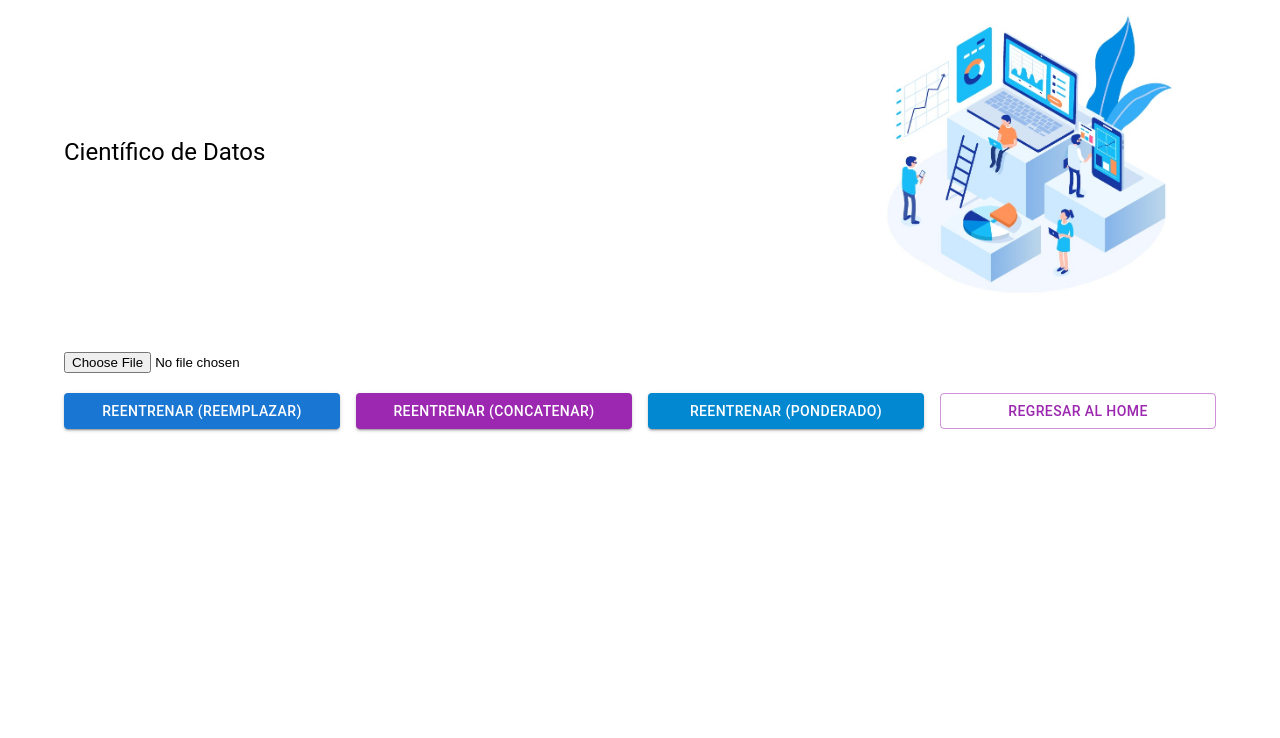
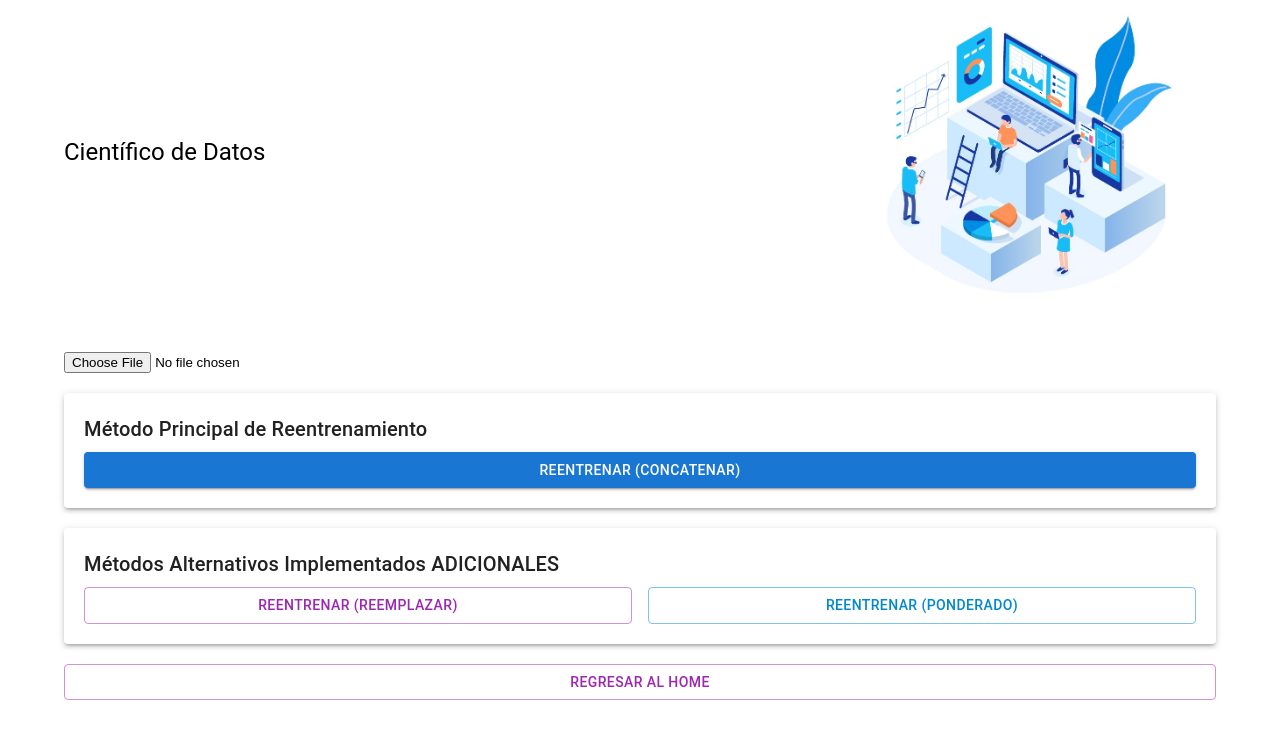
Before and after one commit to Jd-briceno/Front_BI, a React (Create React App) app: page /scientist in a window 1280 px wide. Shown: the top 738 px of the page. Built offline with nearby package versions, Linux system fonts and the light colour scheme.

Commit message:
Frontend Final

```diff
--- a/src/components/DataScientist.js
+++ b/src/components/DataScientist.js
@@ -1,5 +1,5 @@
 import React, { useState } from 'react';
-import { Button, Typography, Container, Grid, CircularProgress } from '@mui/material';
+import { Button, Typography, Container, Grid, CircularProgress, Paper } from '@mui/material';
 import { useNavigate } from 'react-router-dom';
 
 function DataScientist() {
@@ -61,11 +61,30 @@ function DataScientist() {
         style={{ marginTop: '20px', marginBottom: '20px' }}
       />
 
-      <Grid container spacing={2}>
-        <Grid item xs={3}>
+      <Paper elevation={3} style={{ padding: '20px', marginBottom: '20px' }}>
+        <Typography variant="h6" gutterBottom>
+          Método Principal de Reentrenamiento
+        </Typography>
         <Button
           variant="contained"
           color="primary"
+          onClick={() => handleRetrain('concatenate')}
+          disabled={loading}
+          fullWidth
+        >
+          Reentrenar (Concatenar)
+        </Button>
+      </Paper>
+
+      <Paper elevation={3} style={{ padding: '20px', marginBottom: '20px' }}>
+        <Typography variant="h6" gutterBottom>
+          Métodos Alternativos Implementados ADICIONALES
+        </Typography>
+        <Grid container spacing={2}>
+          <Grid item xs={6}>
+            <Button
+              variant="outlined"
+              color="secondary"
               onClick={() => handleRetrain('replace')}
               disabled={loading}
               fullWidth
@@ -73,20 +92,9 @@ function DataScientist() {
               Reentrenar (Reemplazar)
             </Button>
           </Grid>
-        <Grid item xs={3}>
+          <Grid item xs={6}>
             <Button
-            variant="contained"
-            color="secondary"
-            onClick={() => handleRetrain('concatenate')}
-            disabled={loading}
-            fullWidth
-          >
-            Reentrenar (Concatenar)
-          </Button>
-        </Grid>
-        <Grid item xs={3}>
-          <Button
-            variant="contained"
+              variant="outlined"
               color="info"
               onClick={() => handleRetrain('weighted')}
               disabled={loading}
@@ -95,17 +103,18 @@ function DataScientist() {
               Reentrenar (Ponderado)
             </Button>
           </Grid>
-        <Grid item xs={3}>
+        </Grid>
+      </Paper>
+
       <Button
         variant="outlined"
         color="secondary"
         onClick={() => navigate('/')}
         fullWidth
+        style={{ marginBottom: '20px' }}
       >
         Regresar al Home
       </Button>
-        </Grid>
-      </Grid>
 
       {loading && <CircularProgress style={{ marginTop: '20px' }} />}
 
@@ -116,8 +125,8 @@ function DataScientist() {
       )}
 
       {result && (
-        <div>
-          <Typography variant="h6" marginTop={2}>
+        <Paper elevation={3} style={{ padding: '20px', marginTop: '20px' }}>
+          <Typography variant="h6" gutterBottom>
             Resultado del reentrenamiento:
           </Typography>
           {result.error ? (
@@ -125,7 +134,7 @@ function DataScientist() {
           ) : (
             <Typography>{result.message}</Typography>
           )}
-        </div>
+        </Paper>
       )}
     </Container>
   );
```
Lines whose indentation alone changed are shown as unchanged.
